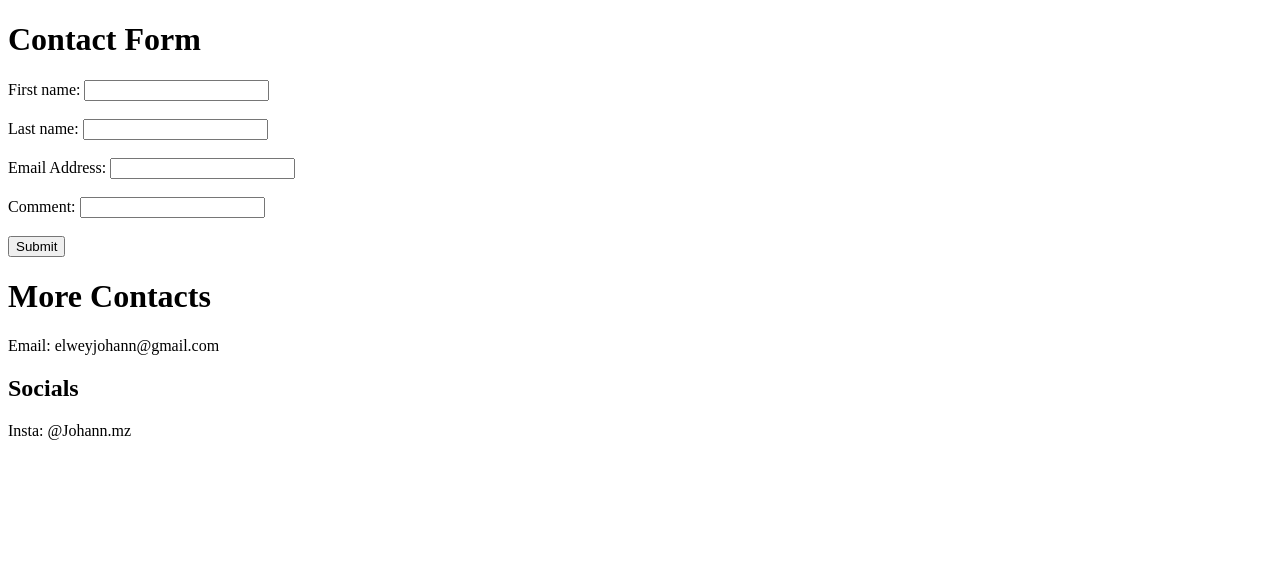
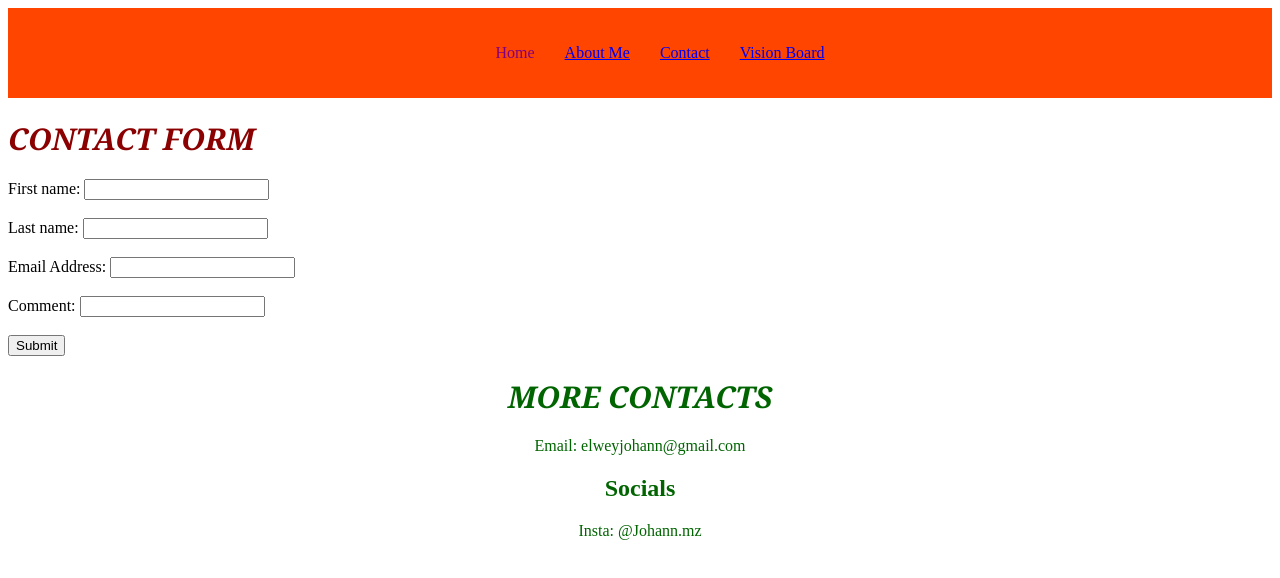
Before and after one commit to Johannmz/johannswrld, a plain HTML site: page contact.html in a window 1280 px wide. Drawn offline with Linux system fonts and the light colour scheme.

Commit message:
Update contact.html

```diff
--- a/contact.html
+++ b/contact.html
@@ -4,11 +4,22 @@
   <meta charset="UTF-8">
   <meta name="viewport"content="width=device-initial-scale=1.0">
   <title>Contact</title>
-  <h1>
+  <link href="style.css" rel="stylesheet" type="text/css"/>
+</head>
+<body>
+  <nav>
+   <!--this is my unordered list code-->
+   <ul class="nav-list">
+     <!--this is my code for my list items-->
+     <li class="nav-item"><a herf="index.html">Home</a></li>
+     <li class="nav-item"><a href="about_me.html">About Me</a></li>
+     <li class="nav-item"><a href="contact.html">Contact</a></li>
+     <li class="nav-item"><a href="Vision_Board.html">Vision Board</a></li>
+   </ul>
+  </nav>
+   <h1>
       Contact Form
     </h1>
-</head>
-<body>
   <form action="/action_page.php">
   <label for="fname">First name:</label>
   <input type="text" id="fname" name="fname">
```
